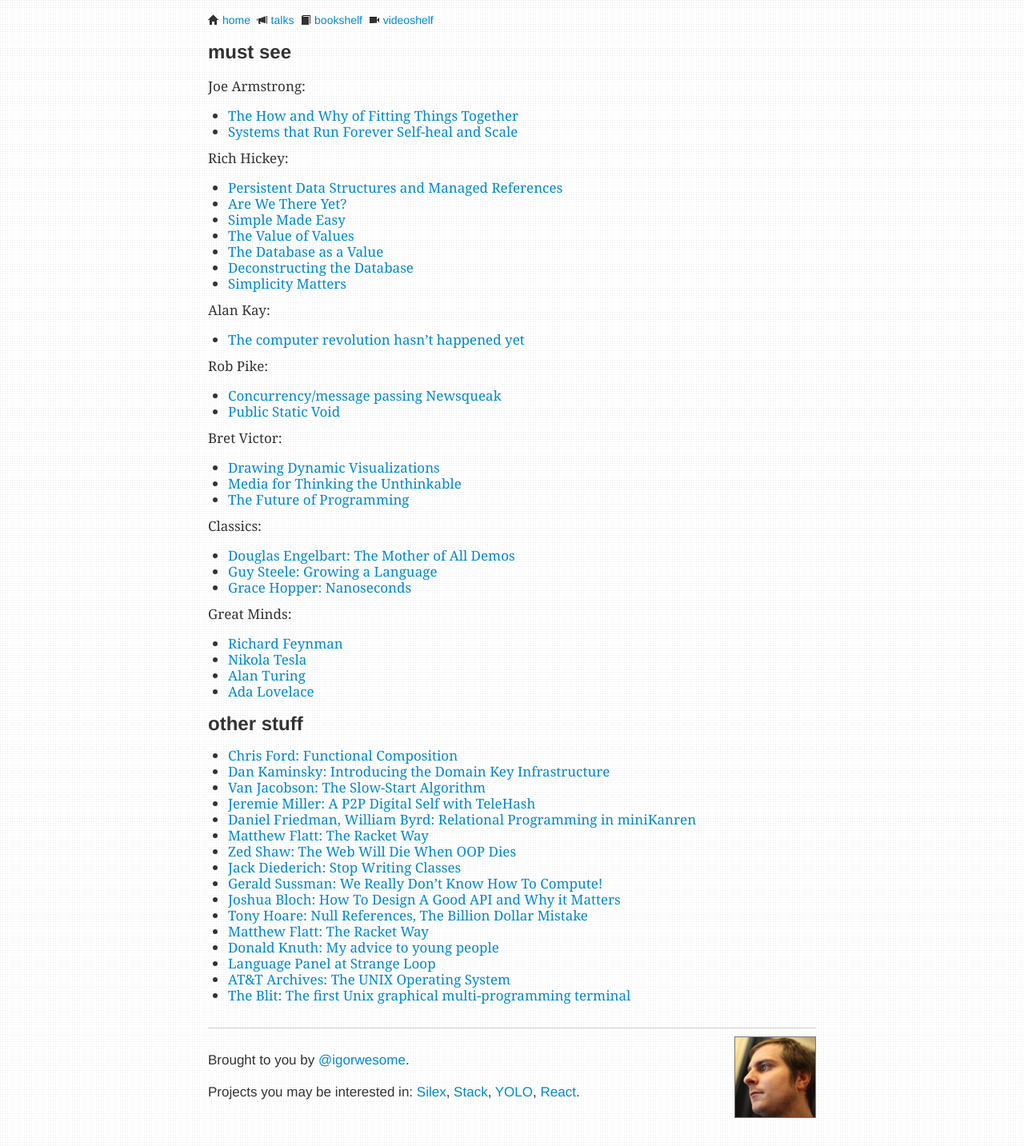
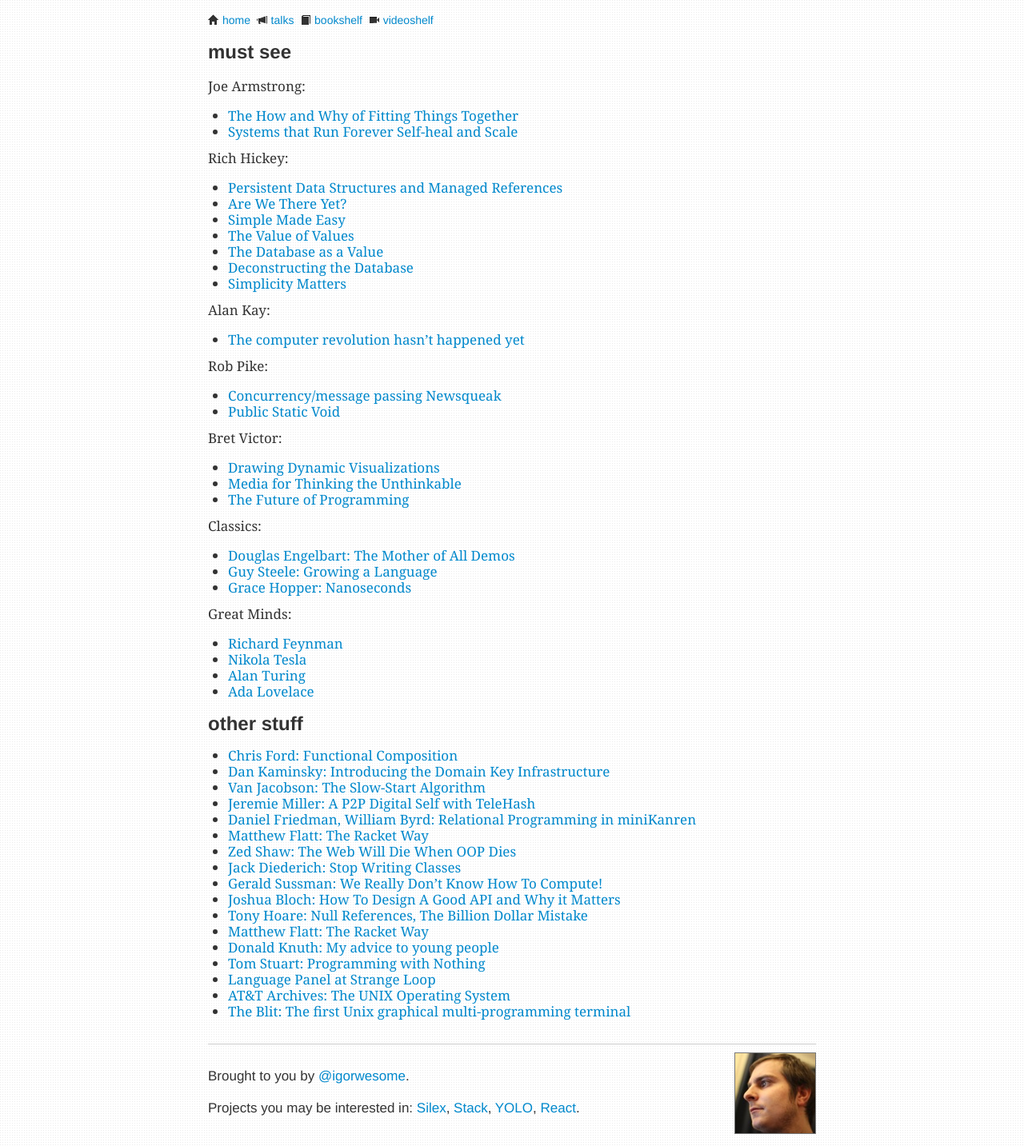
Before and after one commit to igorw/weblog, a Jekyll site: the page built from videoshelf.md, in a window 1280 px wide. Shown: the whole page at 80% size. Built offline with Jekyll 4.4.1, drawn with Linux system fonts in a browser that asks for light colours; Markdown is read by kramdown in place of the engine named in the settings.

Commit message:
add programming with nothing

```diff
--- a/videoshelf.md
+++ b/videoshelf.md
@@ -63,6 +63,7 @@ Great Minds:
 * [Tony Hoare: Null References, The Billion Dollar Mistake](http://www.infoq.com/presentations/Null-References-The-Billion-Dollar-Mistake-Tony-Hoare)
 * [Matthew Flatt: The Racket Way](http://www.infoq.com/presentations/Racket)
 * [Donald Knuth: My advice to young people](https://www.youtube.com/watch?v=75Ju0eM5T2c)
+* [Tom Stuart: Programming with Nothing](http://rubymanor.org/3/videos/programming_with_nothing/)
 * [Language Panel at Strange Loop](http://www.infoq.com/presentations/Language-Panel)
 * [AT&T Archives: The UNIX Operating System](https://www.youtube.com/watch?v=tc4ROCJYbm0)
 * [The Blit: The first Unix graphical multi-programming terminal](https://www.youtube.com/watch?v=emh22gT5e9k)
```
